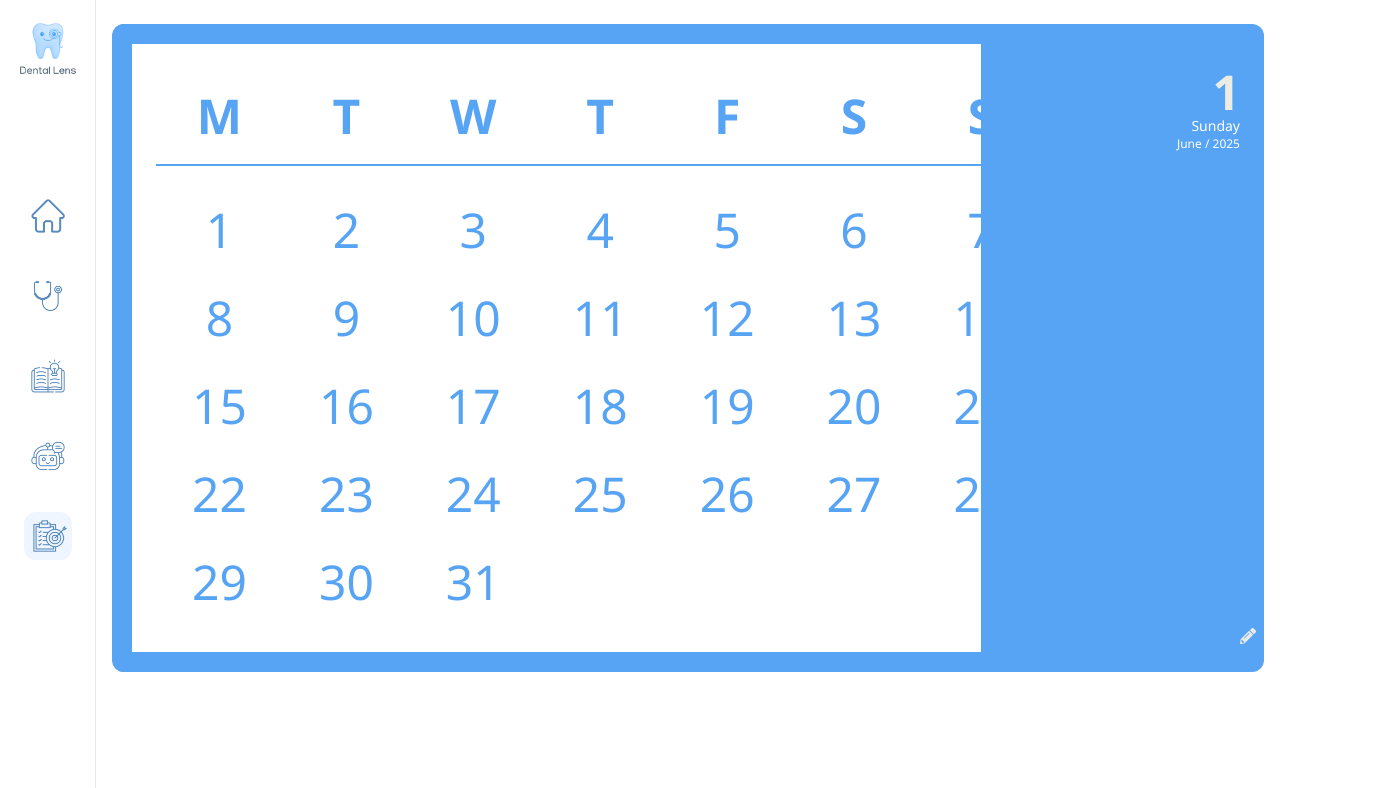
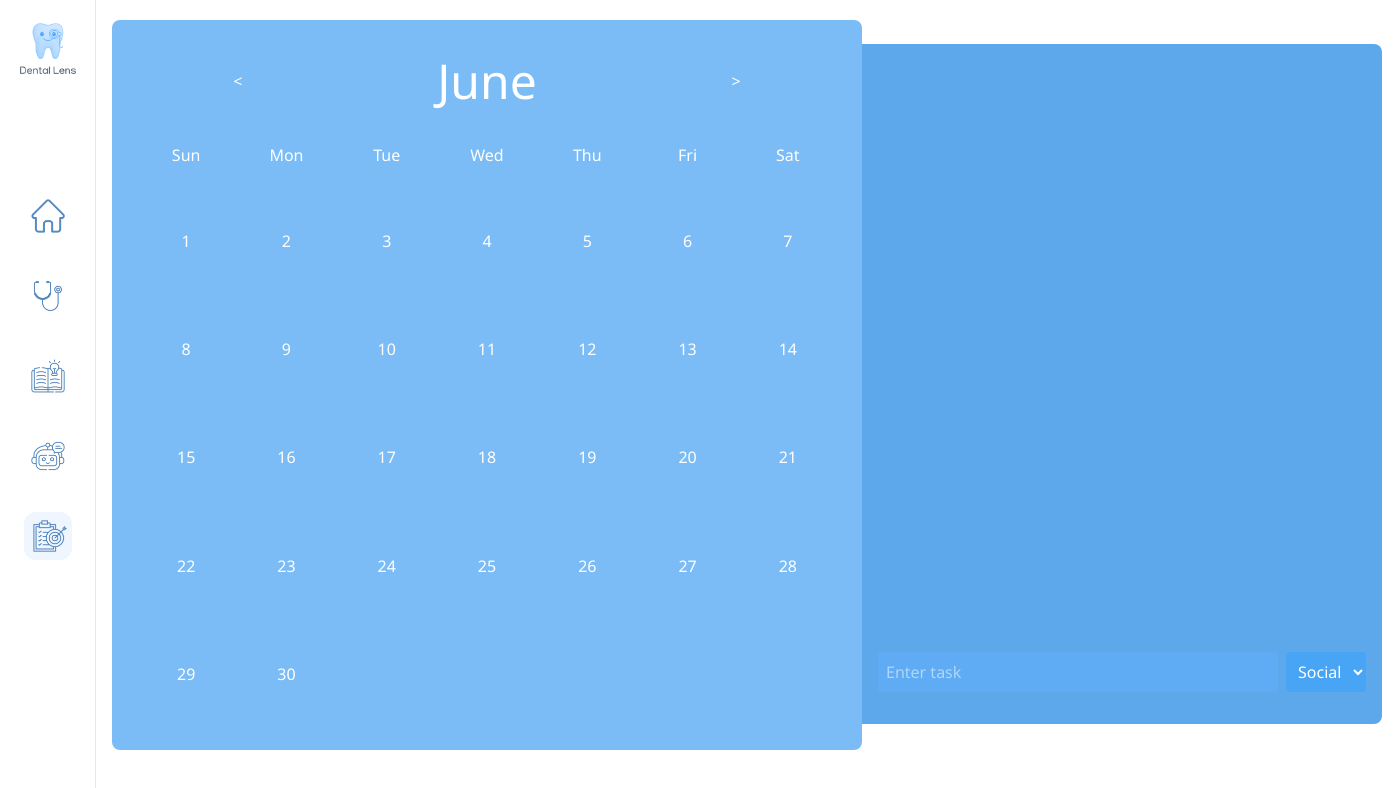
Before and after one commit to dlGuiri/dlGuiri-Dental_Lens, a Next.js app in the folder code/teethanalyzer-application/: page /calendar in a window 1280 px wide. Shown: the top 788 px of the page, 1398 px wide, since content can reach past the window. Built offline with nearby package versions, Linux system fonts and the light colour scheme.

Commit message:
Improved Calendar Interface

```diff
--- /dev/null
+++ b/code/teethanalyzer-application/components/CalendarPage/Calendar.tsx
@@ -0,0 +1,66 @@
+import { useState, useEffect } from "react";
+import CalendarLeft from "@/components/CalendarPage/CalendarLeft";
+import CalendarRight from "@/components/CalendarPage/CalendarRight";
+
+export default function Calendar() {
+  const months = [
+    "January", "February", "March", "April", "May", "June",
+    "July", "August", "September", "October", "November", "December"
+  ];
+
+  const now = new Date();
+  const [monthIndex, setMonthIndex] = useState(now.getMonth());
+  const [selectedDateId, setSelectedDateId] = useState<string | null>(null);
+  const [events, setEvents] = useState<{ id: string, description: string, type: string }[]>([]);
+  const [description, setDescription] = useState("");
+  const [type, setType] = useState("Social");
+
+  const daysInMonth = (month: number, year: number) =>
+    new Date(year, month + 1, 0).getDate();
+
+  const handleAddEvent = () => {
+    if (selectedDateId) {
+      setEvents([...events, { id: selectedDateId, description, type }]);
+      setDescription("");
+    }
+  };
+
+  const handleDateClick = (id: string) => {
+    setSelectedDateId(id);
+  };
+
+  const handleNext = () => {
+    if (monthIndex < 11) setMonthIndex(monthIndex + 1);
+  };
+
+  const handlePrev = () => {
+    if (monthIndex > 0) setMonthIndex(monthIndex - 1);
+  };
+
+  const daysCount = daysInMonth(monthIndex, now.getFullYear());
+
+  return (
+    <div className="flex items-center justify-center">
+      <div className="flex rounded-lg overflow-hidden">
+        <CalendarLeft
+          month={months[monthIndex]}
+          daysCount={daysCount}
+          monthIndex={monthIndex}
+          onNext={handleNext}
+          onPrev={handlePrev}
+          selectedDateId={selectedDateId}
+          onDateClick={handleDateClick}
+        />
+        <CalendarRight
+          events={events}
+          selectedDateId={selectedDateId}
+          description={description}
+          setDescription={setDescription}
+          type={type}
+          setType={setType}
+          onAddEvent={handleAddEvent}
+        />
+      </div>
+    </div>
+  );
+}
--- a/code/teethanalyzer-application/components/CalendarPage/CalendarCard.tsx
+++ b/code/teethanalyzer-application/components/CalendarPage/CalendarCard.tsx
@@ -12,6 +12,12 @@ const calendarGrid = Array.from({ length: 5 }, (_, row) =>
 export default function CalendarCard() {
   const [isFlipped, setIsFlipped] = useState(false);
   const [date, setDate] = useState(new Date());
+  const [generalTasks, setGeneralTasks] = useState<string[]>([]);
+  const [newTask, setNewTask] = useState("");
+
+  const [selectedDay, setSelectedDay] = useState<number | null>(null);
+  const [tasksByDate, setTasksByDate] = useState<Record<number, string[]>>({});
+  const [newDateTask, setNewDateTask] = useState("");
 
   useEffect(() => {
     const interval = setInterval(() => setDate(new Date()), 1000);
@@ -24,10 +30,7 @@ export default function CalendarCard() {
   const year = date.getFullYear();
 
   return (
-    <div
-      className="relative w-full max-w-7xl aspect-[16/9] perspective mx-auto my-2 cursor-pointer"
-      onClick={() => setIsFlipped(!isFlipped)}
-    >
+    <div className="relative w-full max-w-7xl aspect-[16/9] perspective mx-auto my-2">
       {/* Card Container */}
       <div
         className={clsx(
@@ -57,9 +60,15 @@ export default function CalendarCard() {
                         {week.map((dayNum) => (
                           <td
                             key={dayNum}
-                            className={`px-9 text-center hover:text-[#1f6bb7] transition-colors duration-300 ${
-                                i === 0 ? "pt-10 pb-5" : "py-5"
+                            className={`px-9 text-center hover:text-[#1f6bb7] transition-colors duration-300 cursor-pointer ${
+                              i === 0 ? "pt-10 pb-5" : "py-5"
                             }`}
+                            onClick={() => {
+                              if (dayNum <= 31) {
+                                setSelectedDay(dayNum);
+                                setIsFlipped(true);
+                              }
+                            }}
                           >
                             {dayNum <= 31 ? dayNum : ""}
                           </td>
@@ -71,14 +80,22 @@ export default function CalendarCard() {
               </div>
             </div>
 
-            {/* Date Display Panel */}
-            <div className="w-full md:w-1/4 bg-[#58a4f4] p-6 rounded-b-lg md:rounded-b-none text-right text-[#ECECE7] relative flex flex-col justify-between">
-              <div>
-                <div className="text-5xl font-bold">{day}</div>
-                <div className="text-sm text-white">{weekday}</div>
-                <div className="text-xs text-white">
-                  {month} / {year}
+            {/* Sidebar — Stop card flipping when interacting here */}
+            <div
+              className="w-full md:w-1/4 bg-[#58a4f4] p-6 rounded-b-lg md:rounded-b-none text-right text-[#ECECE7] relative"
+              onClick={(e) => e.stopPropagation()}
+            >
+              <div className="flex flex-col h-full items-end">
+                {/* Date Info */}
+                <div className="text-right mb-6">
+                  <div className="text-5xl font-bold">{day}</div>
+                  <div className="text-sm text-white">{weekday}</div>
+                  <div className="text-xs text-white">
+                    {month} / {year}
+                  </div>
                 </div>
+
+
               </div>
               <FaPencilAlt className="absolute bottom-2 right-2 text-[#ECECE7] hover:text-[#232227] transition-colors duration-300" />
             </div>
@@ -87,8 +104,43 @@ export default function CalendarCard() {
 
         {/* Back Side */}
         <div className="absolute w-full h-full bg-[#58a4f4] rounded-lg rotate-y-180 backface-hidden">
-          <div className="m-4 p-4 bg-white rounded-lg h-[calc(100%-2rem)]">
-            {/* Add your back content here */}
+          <div className="m-4 p-4 bg-white rounded-lg h-[calc(100%-2rem)] flex flex-col text-[#232227]">
+            <h2 className="text-xl font-semibold mb-2">
+              Tasks for {month} {selectedDay}, {year}
+            </h2>
+
+            <ul className="flex-grow overflow-y-auto list-disc pl-5 text-sm space-y-1 mb-4">
+              {(tasksByDate[selectedDay ?? 0] || []).map((task, idx) => (
+                <li key={idx}>{task}</li>
+              ))}
+            </ul>
+
+            <form
+              onSubmit={(e) => {
+                e.preventDefault();
+                if (!selectedDay || !newDateTask.trim()) return;
+                setTasksByDate((prev) => ({
+                  ...prev,
+                  [selectedDay]: [...(prev[selectedDay] || []), newDateTask.trim()],
+                }));
+                setNewDateTask("");
+              }}
+              className="flex gap-2 mt-auto"
+            >
+              <input
+                type="text"
+                value={newDateTask}
+                onChange={(e) => setNewDateTask(e.target.value)}
+                placeholder="Add task"
+                className="flex-grow px-3 py-2 rounded border text-sm"
+              />
+              <button
+                type="submit"
+                className="bg-[#1f6bb7] text-white px-4 py-2 rounded hover:bg-[#145399] transition"
+              >
+                Add
+              </button>
+            </form>
           </div>
         </div>
       </div>
--- /dev/null
+++ b/code/teethanalyzer-application/components/CalendarPage/CalendarLeft.tsx
@@ -0,0 +1,70 @@
+type Props = {
+  month: string;
+  daysCount: number;
+  monthIndex: number;
+  onNext: () => void;
+  onPrev: () => void;
+  selectedDateId: string | null;
+  onDateClick: (id: string) => void;
+};
+
+export default function CalendarLeft({
+  month,
+  daysCount,
+  monthIndex,
+  onNext,
+  onPrev,
+  selectedDateId,
+  onDateClick,
+}: Props) {
+  const days = ["Sun", "Mon", "Tue", "Wed", "Thu", "Fri", "Sat"];
+  const firstDayOfMonth = new Date(new Date().getFullYear(), monthIndex, 1).getDay(); // 0 (Sun) to 6 (Sat)
+  const adjustedFirstDay = new Date(new Date().getFullYear(), monthIndex, 1).getDay();
+
+  return (
+    <div className="bg-[#7bbcf7] w-[750px] p-6 text-white h-[730px] rounded-tr-lg rounded-br-lg">
+      <div className="flex justify-around mb-6">
+        <button onClick={onPrev}>&lt;</button>
+        <h1 className="text-lg">{month}</h1>
+        <button onClick={onNext}>&gt;</button>
+      </div>
+
+      <div className="grid grid-cols-7 gap-y-2 mb-6">
+        {days.map((day) => (
+          <div key={day} className="text-center">
+            {day}
+          </div>
+        ))}
+      </div>
+
+      <div className="grid grid-cols-7 gap-y-2">
+        {Array.from({ length: adjustedFirstDay }).map((_, i) => (
+          <div key={`empty-${i}`} className="aspect-square"></div>
+        ))}
+
+        {Array.from({ length: daysCount }, (_, i) => {
+          const day = i + 1;
+
+          const id = `${day}${monthIndex}`;
+          return (
+            <div
+              key={id}
+              onClick={() => onDateClick(id)}
+              className="aspect-square flex items-center justify-center"
+            >
+              <div
+                className={`w-10 h-10 flex items-center justify-center rounded-full cursor-pointer ${
+                  selectedDateId === id
+                    ? "bg-white text-blue-500"
+                    : "text-white"
+                }`}
+              >
+                {day}
+              </div>
+            </div>
+          );
+        })}
+      </div>
+    </div>
+  );
+}
--- /dev/null
+++ b/code/teethanalyzer-application/components/CalendarPage/CalendarRight.tsx
@@ -0,0 +1,49 @@
+type Event = { id: string, description: string, type: string };
+
+type Props = {
+  events: Event[];
+  selectedDateId: string | null;
+  description: string;
+  setDescription: (val: string) => void;
+  type: string;
+  setType: (val: string) => void;
+  onAddEvent: () => void;
+};
+
+export default function CalendarRight({
+  events, selectedDateId, description, setDescription, type, setType, onAddEvent
+}: Props) {
+  return (
+    <div className="bg-[#5da8eb] w-[520px] h-[680px] p-4 pb-8 relative text-white flex flex-col justify-between rounded-tr-lg rounded-br-lg translate-y-6">
+      <div className="overflow-y-auto mb-4">
+        <ul>
+          {events
+            .filter((e) => e.id === selectedDateId)
+            .map((e, idx) => (
+              <li key={idx} className="mb-2 animate-bounce">
+                <span className="font-bold">{e.type}:</span> {e.description}
+              </li>
+            ))}
+        </ul>
+      </div>
+      <div className="flex space-x-2">
+        <input
+          type="text"
+          placeholder="Enter task"
+          value={description}
+          onChange={(e) => setDescription(e.target.value)}
+          className="flex-1 p-2 rounded bg-[#60acf4] text-white outline-none"
+        />
+        <select
+          value={type}
+          onChange={(e) => setType(e.target.value)}
+          className="p-2 rounded bg-[#48a4f4] text-white"
+        >
+          <option value="Social">Social</option>
+          <option value="Work">Work</option>
+        </select>
+
+      </div>
+    </div>
+  );
+}
--- a/code/teethanalyzer-application/pages/calendar.tsx
+++ b/code/teethanalyzer-application/pages/calendar.tsx
@@ -1,17 +1,9 @@
-import dynamic from "next/dynamic";
-import Head from "next/head";
-
-const CalendarCard = dynamic(() => import("@/components/CalendarPage/CalendarCard"), { ssr: false });
+import Calendar from "@/components/CalendarPage/Calendar";
 
 export default function CalendarPage() {
   return (
-    <>
-      <Head>
-        <title>Calendar - Dental Lens</title>
-      </Head>
-      <div>
-        <CalendarCard />
-      </div>
-    </>
+    <div className="mt-1"> {/* Adjust mt-10 to your desired spacing */}
+      <Calendar />
+    </div>
   );
 }
--- a/code/teethanalyzer-application/pages/scan.tsx
+++ b/code/teethanalyzer-application/pages/scan.tsx
@@ -64,7 +64,7 @@ const ScanPage = () => {
 
   return (
     <>
-      <div className="h-[370px] bg-gradient-to-br from-[#5789bf] via-[#74b0f0] to-[#d3eaff]
+      <div className="h-[370px] bg-gradient-to-br from-[#4fa1f2] via-[#74b0f0] to-[#d3eaff]
         backdrop-blur-md bg-opacity-30 rounded-3xl p-6 shadow-md hover:shadow-blue-300
         transition-shadow duration-500"
       >
```
